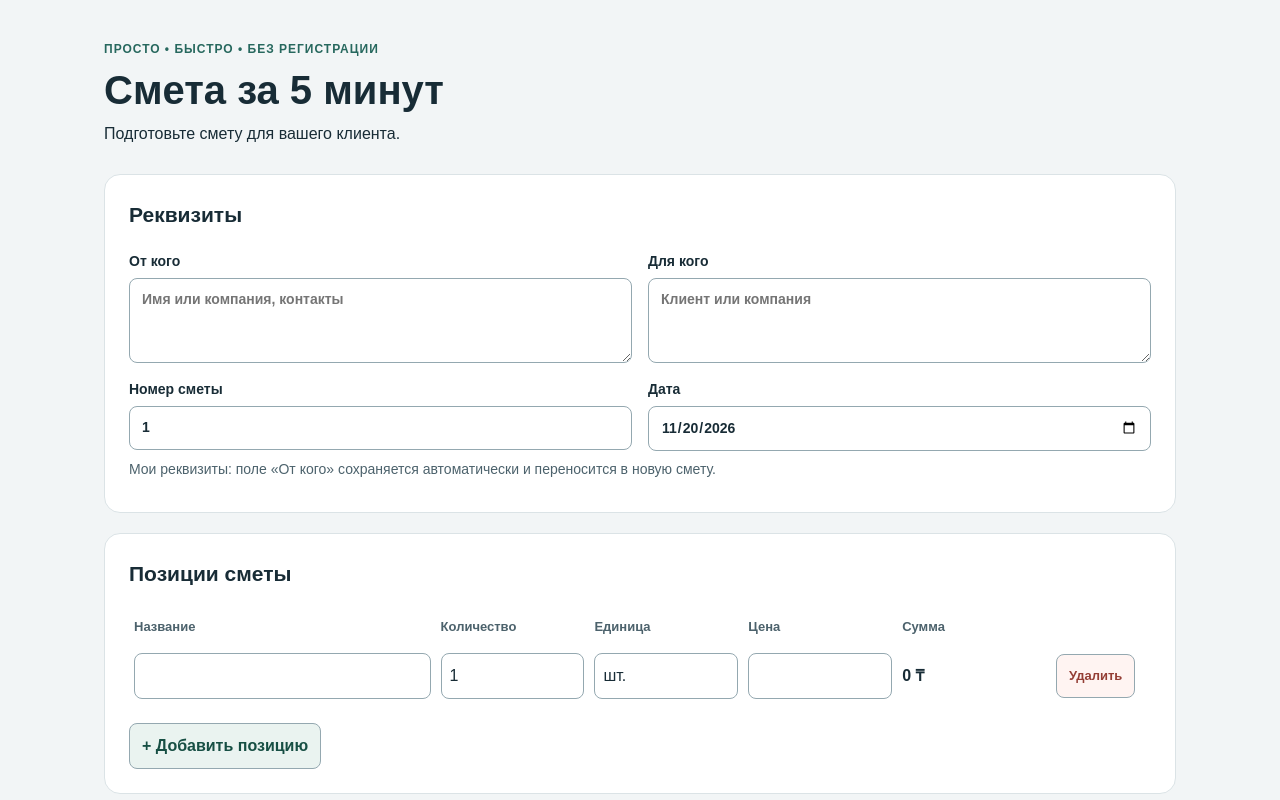
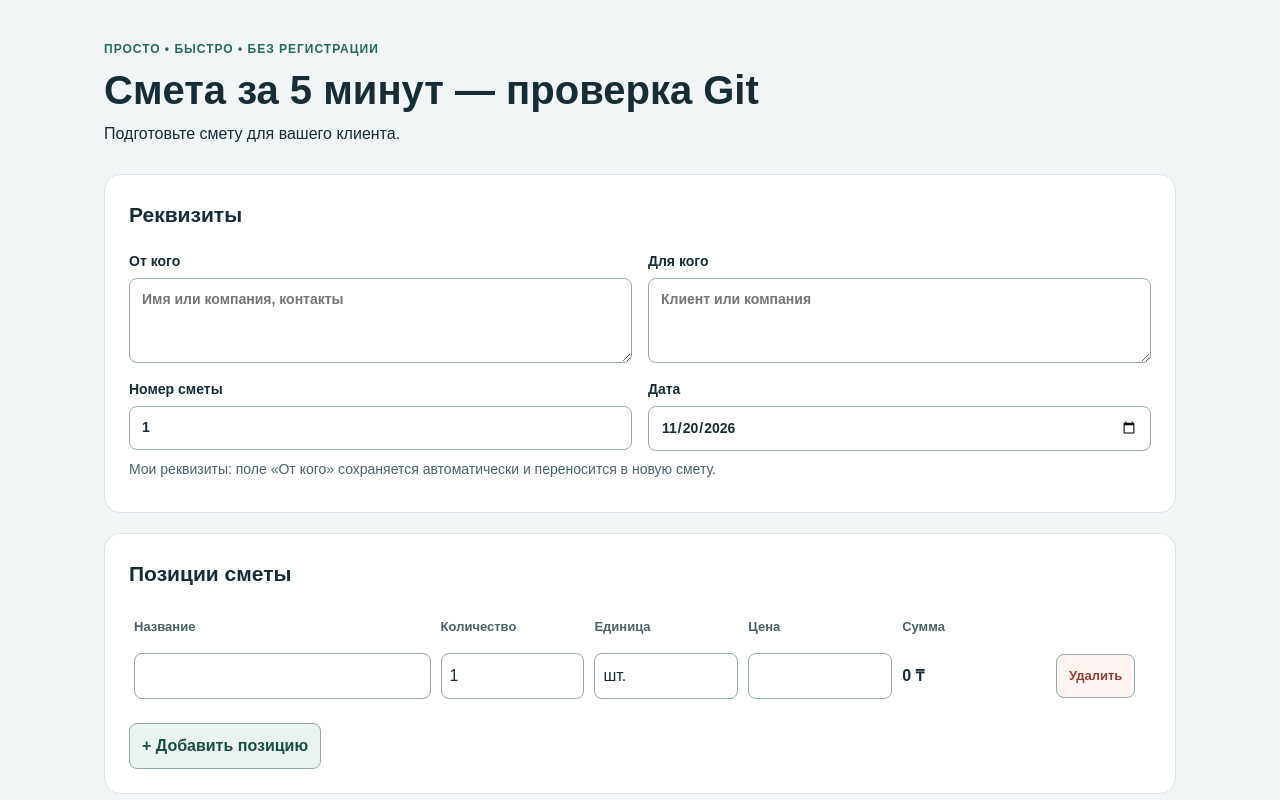
Before and after one commit to almaztt777/smeta, a plain HTML site: page index.html in a window 1280 px wide. Shown: the top 800 px of the page. Drawn offline with Linux system fonts and the light colour scheme.

Commit message:
Временно изменить заголовок для проверки Git

```diff
--- a/index.html
+++ b/index.html
@@ -3,13 +3,13 @@
 <head>
   <meta charset="utf-8">
   <meta name="viewport" content="width=device-width, initial-scale=1">
-  <title>Смета за 5 минут</title>
+  <title>Смета за 5 минут — проверка Git</title>
   <link rel="stylesheet" href="styles.css">
   <script src="script.js" defer></script>
 </head>
 <body>
   <main>
-    <header><p class="eyebrow">ПРОСТО • БЫСТРО • БЕЗ РЕГИСТРАЦИИ</p><h1>Смета за 5 минут</h1><p>Подготовьте смету для вашего клиента.</p></header>
+    <header><p class="eyebrow">ПРОСТО • БЫСТРО • БЕЗ РЕГИСТРАЦИИ</p><h1>Смета за 5 минут — проверка Git</h1><p>Подготовьте смету для вашего клиента.</p></header>
     <section class="card" aria-labelledby="details-heading">
       <h2 id="details-heading">Реквизиты</h2>
       <div class="grid">
```
